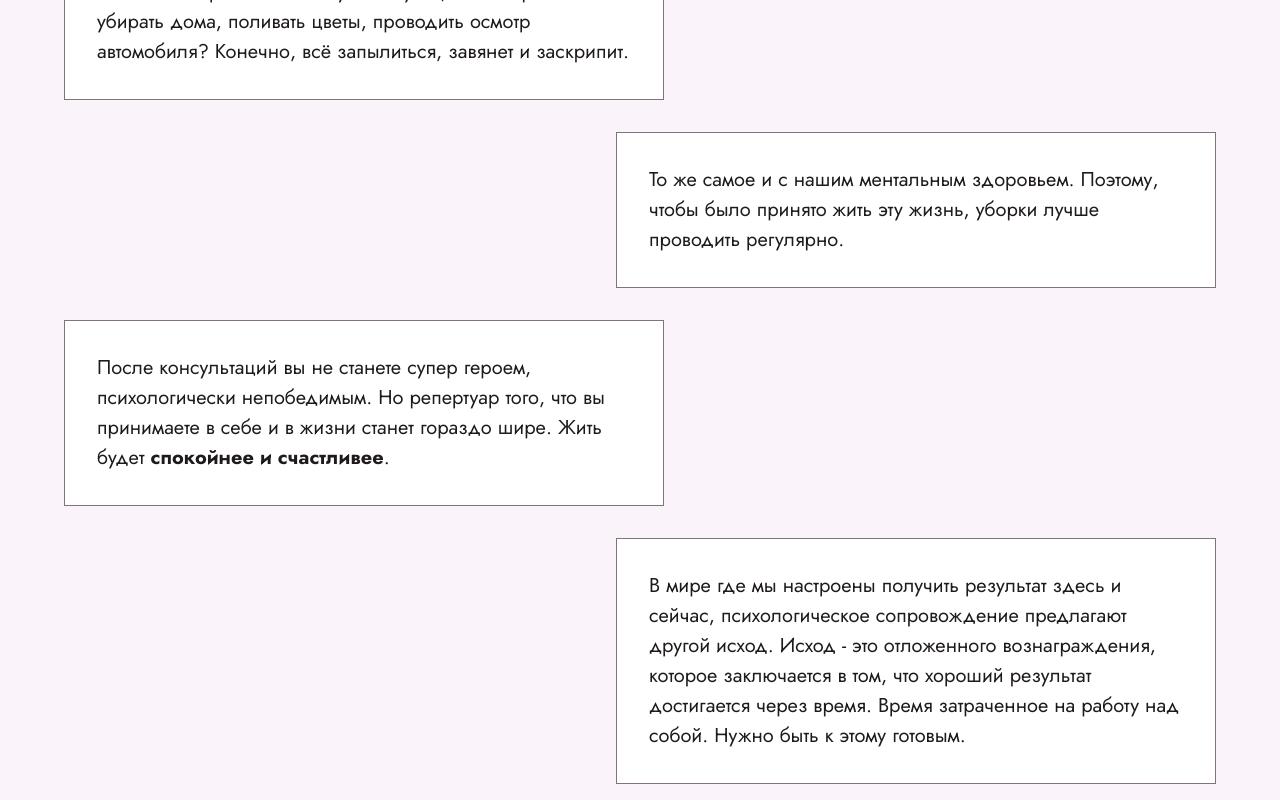
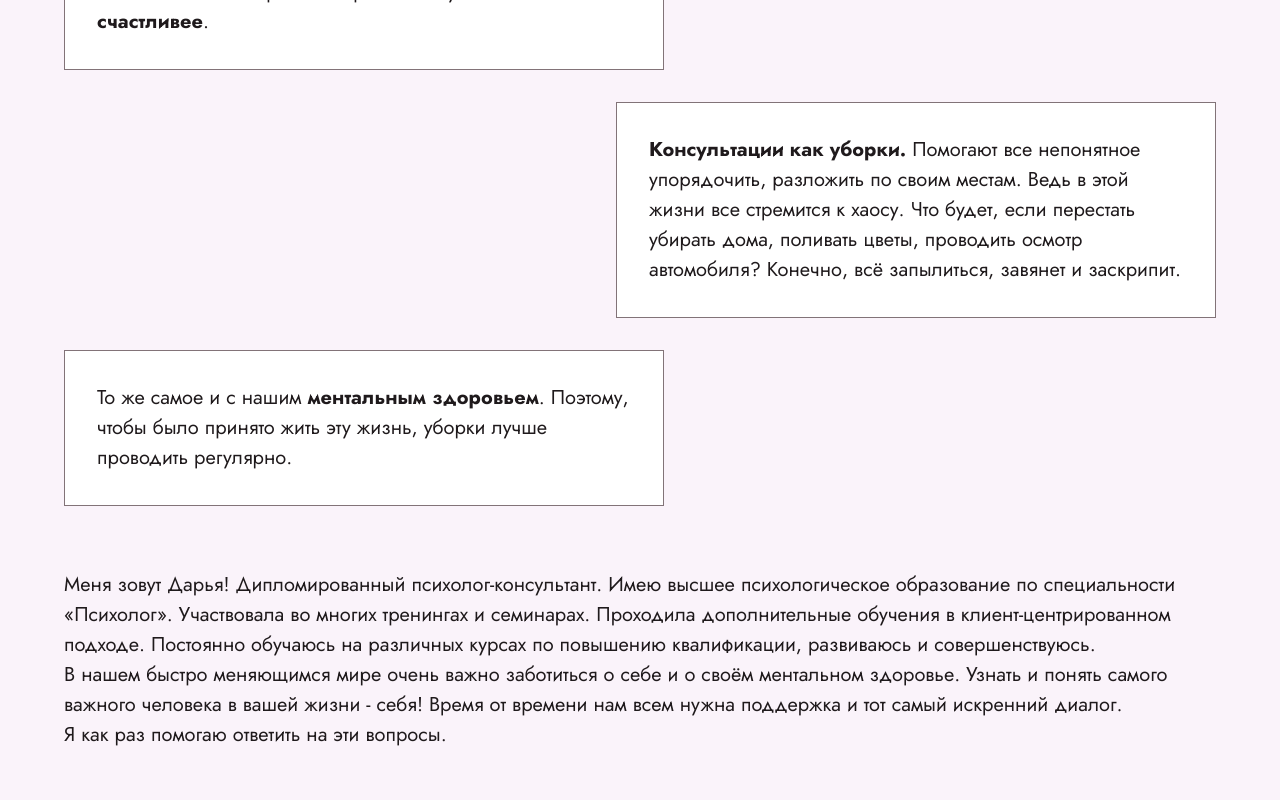
Before and after one commit to spqrod/zhe-front-end, a React (Create React App) app: page /#/ in a window 1280 px wide. Shown: the part 5000-5800 px from the top of the page. Built offline with nearby package versions, Linux system fonts and the light colour scheme.

Commit message:
Style after section

```diff
--- a/src/pages/Home.js
+++ b/src/pages/Home.js
@@ -228,26 +228,20 @@ export default function Home({consultationPrice, consultationLength, whatsAppLin
                 <div className="afterInfoContainer">
                     <div className="afterInfoItem">
                         <p>
-                            <strong>Консультации как уборки.</strong> Помогают все непонятное упорядочить, разложить по своим местам& Ведь в этой жизни все стремится к хаосу. Что будет, если перестать убирать дома, поливать цветы, проводить осмотр автомобиля? Конечно, всё запылиться, завянет и заскрипит.
+                            После одной консультации вы не станете непобедимым супер героем. Но репертуар того, что вы принимаете в себе и в жизни станет гораздо шире. Жить будет <strong>спокойнее и счастливее</strong>.
                         </p>
                     </div>
                     <div className="afterInfoItem">
                         <p>
-                            То же самое и с нашим ментальным здоровьем. Поэтому, чтобы было принято жить эту жизнь, уборки лучше проводить регулярно.
+                            <strong>Консультации как уборки.</strong> Помогают все непонятное упорядочить, разложить по своим местам. Ведь в этой жизни все стремится к хаосу. Что будет, если перестать убирать дома, поливать цветы, проводить осмотр автомобиля? Конечно, всё запылиться, завянет и заскрипит.
                         </p>
                     </div>
                     <div className="afterInfoItem">
                         <p>
-                            После консультаций вы не станете супер героем, психологически непобедимым. Но репертуар того, что вы принимаете в себе и в жизни станет гораздо шире. Жить будет <strong>спокойнее и счастливее</strong>.
+                            То же самое и с нашим <strong>ментальным здоровьем</strong>. Поэтому, чтобы было принято жить эту жизнь, уборки лучше проводить регулярно.
                         </p>
                     </div>
-                    <div className="afterInfoItem">
-                        <p>
-                            В мире где мы настроены получить результат здесь и сейчас, психологическое сопровождение предлагают другой исход.
-                            Исход - это отложенного вознаграждения, которое заключается в том, что хороший результат достигается через время. Время затраченное на работу над собой.
-                            Нужно быть к этому готовым.
-                        </p>
-                    </div>
+
                 </div>
             </section>
             <section className="aboutSection">
```
